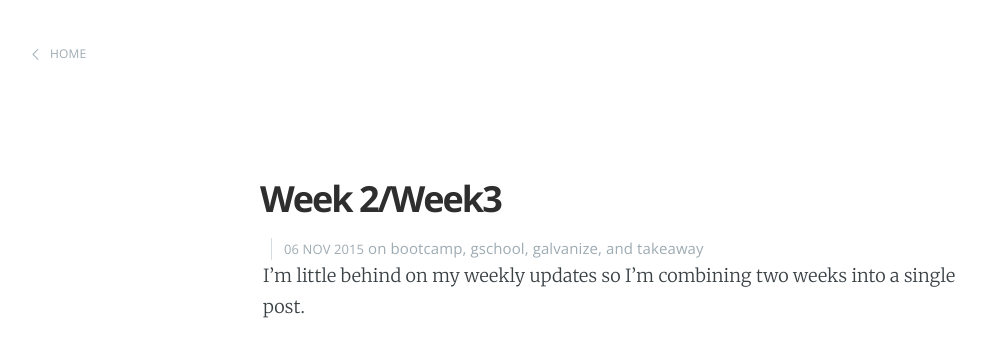
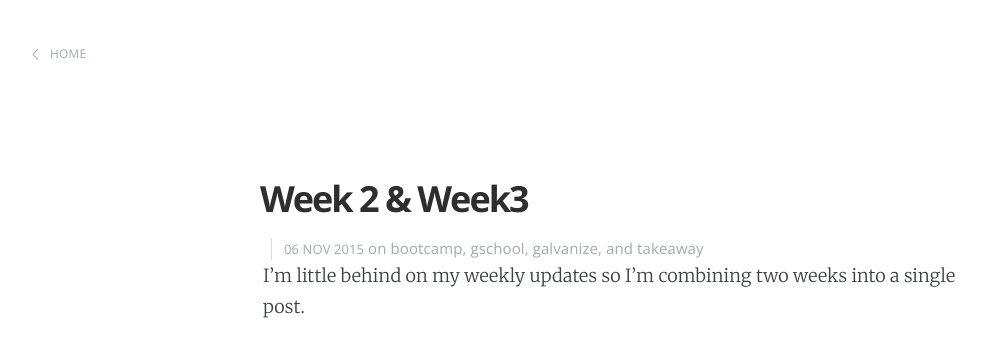
Before and after one commit to bluesyeti/bluesyeti.github.io, a Jekyll site: the page built from _posts/2015-11-06-week-two.markdown, in a window 1280 px wide and 900 px high. Shown: the top 358 px of the window, without its empty margins (22-1009 px from the left). Built offline with Jekyll 4.4.1, drawn with Linux system fonts in a browser that asks for light colours; Markdown is read by kramdown in place of the engine named in the settings.

```diff
--- a/_posts/2015-11-06-week-two.markdown
+++ b/_posts/2015-11-06-week-two.markdown
@@ -1,6 +1,6 @@
 ---
 layout: post
-title:  "Week 2/Week3"
+title:  "Week 2 & Week3"
 date:   2015-11-06 17:00:00
 categories: bootcamp gschool galvanize takeaway
 ---
```
